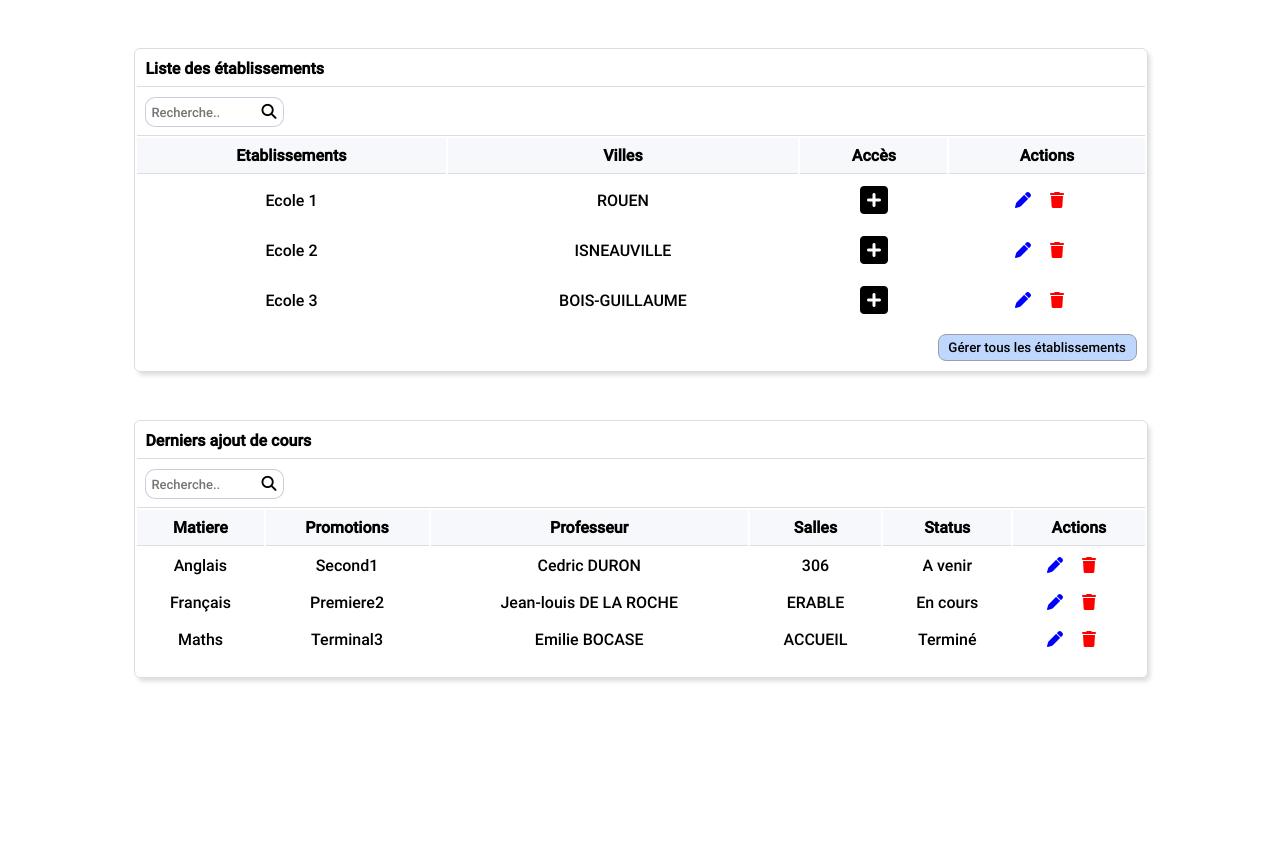
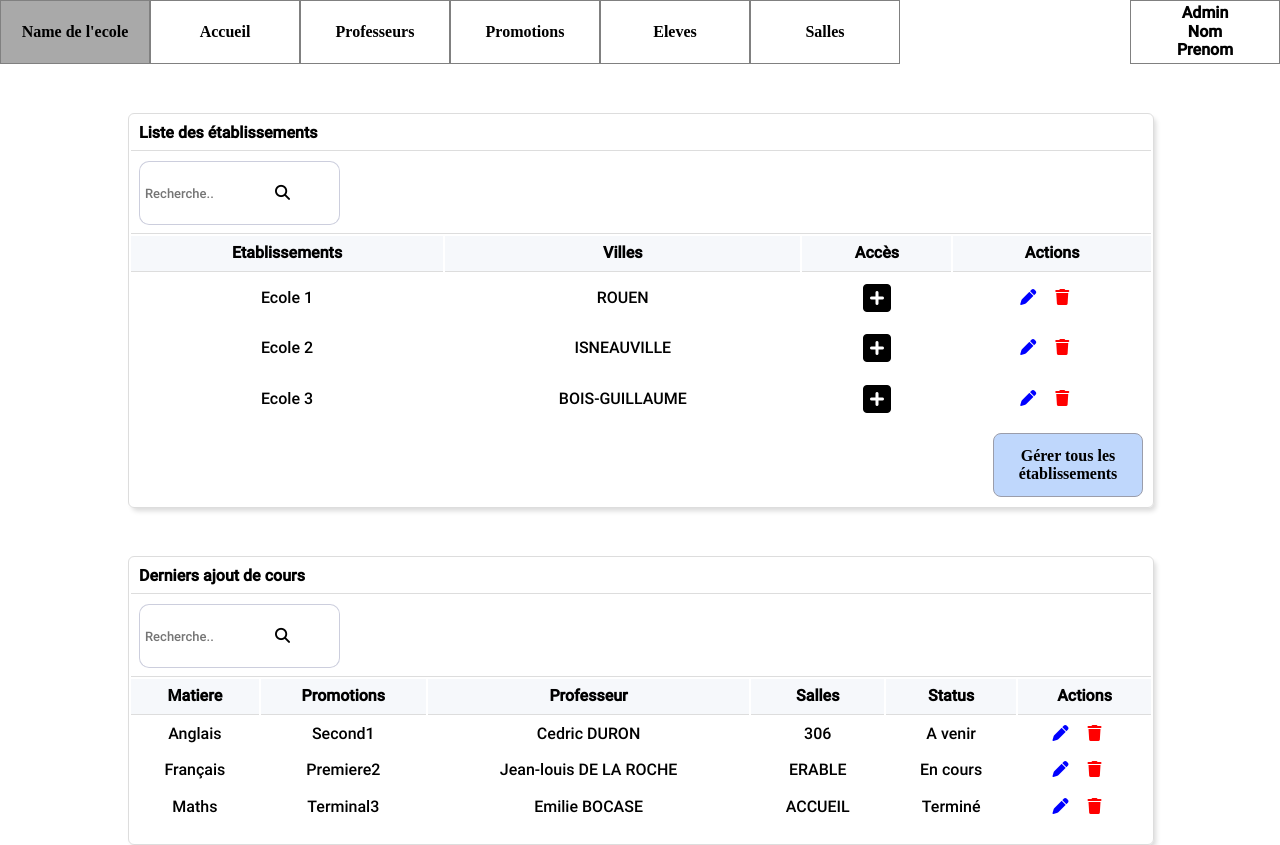
Before and after one commit to CasisBM/Gestion-Groupe-Scolaire, a PHP site: page /admin/accueil.html in a window 1280 px wide. Before the commit the page ends 682 px from the top, so only its background shows below. Run offline with PHP 8.4, Linux system fonts and the light colour scheme; some libraries are stand-ins or nearby versions.

Commit message:
ajout header

```diff
--- a/admin/accueil.html
+++ b/admin/accueil.html
@@ -12,9 +12,14 @@
       crossorigin="anonymous"
       referrerpolicy="no-referrer"
     />
+    <script src="../assets/js/include.js" defer></script>
+    <link rel="stylesheet" href="../assets/css/normalize.css" />
     <link rel="stylesheet" href="../assets/css/table.css" />
+
   </head>
+
   <body>
+    <div w3-include-html="header.html"></div>
             <!--/Table Liste Cours-->
             <table>
               <thead>
--- a/index.html
+++ b/admin/header.html
@@ -4,8 +4,8 @@
     <meta charset="UTF-8" />
     <meta http-equiv="X-UA-Compatible" content="IE=edge" />
     <meta name="viewport" content="width=device-width, initial-scale=1.0" />
-    <link rel="stylesheet" href="./CSS/menu.css" />
-    <link rel="stylesheet" href="./CSS/header.css" />
+    <link rel="stylesheet" href="../assets/css/normalize.css" />
+    <link rel="stylesheet" href="../assets/css/header.css" />
     <title>établissements scolaires</title>
   </head>
 
@@ -14,13 +14,13 @@
       <div id="container">
         <div id="btn_principal">
           <button id="btn_ecole">Name de l'ecole</button>
-          <button>Accueil</button>
-          <button onclick="location.href='http://www.google.com'" id="btn_prof">
+          <button onclick="location.href='accueil.html'">Accueil</button>
+          <button onclick="location.href='listeprofesseur.html'" id="btn_prof">
             Professeurs
           </button>
-          <button>Promotions</button>
-          <button>Eleves</button>
-          <button>Salles</button>
+          <button onclick="location.href='listepromotion.html'">Promotions</button>
+          <button onclick="location.href='listeeleve.html'">Eleves</button>
+          <button onclick="location.href='listesalle.html'">Salles</button>
         </div>
         <div id="btn_last"><ul>
           <li>
--- a/admin/listeEleves.html
+++ b/admin/listeEleve.html
@@ -12,10 +12,12 @@
       crossorigin="anonymous"
       referrerpolicy="no-referrer"
     />
+    <script src="../assets/js/include.js" defer></script>
     <link rel="stylesheet" href="../assets/css/normalize.css" />
     <link rel="stylesheet" href="../assets/css/table.css" />
   </head>
   <body>
+    <div w3-include-html="header.html"></div>
             <!--/Table Liste Professeur-->
             <table>
               <thead>
--- a/admin/listeProfesseur.html
+++ b/admin/listeProfesseur.html
@@ -12,9 +12,12 @@
       crossorigin="anonymous"
       referrerpolicy="no-referrer"
     />
+    <script src="../assets/js/include.js" defer></script>
+    <link rel="stylesheet" href="../assets/css/normalize.css" />
     <link rel="stylesheet" href="../assets/css/table.css" />
   </head>
   <body>
+    <div w3-include-html="header.html"></div>
             <!--/Table Liste Professeur-->
             <table>
               <thead>
--- a/admin/listePromotion.html
+++ b/admin/listePromotion.html
@@ -12,9 +12,12 @@
       crossorigin="anonymous"
       referrerpolicy="no-referrer"
     />
+    <script src="../assets/js/include.js" defer></script>
+    <link rel="stylesheet" href="../assets/css/normalize.css" />
     <link rel="stylesheet" href="../assets/css/table.css" />
   </head>
   <body>
+    <div w3-include-html="header.html"></div>
             <!--/Table Liste Professeur-->
             <table>
               <thead>
--- a/admin/listeSalle.html
+++ b/admin/listeSalle.html
@@ -12,9 +12,12 @@
       crossorigin="anonymous"
       referrerpolicy="no-referrer"
     />
+    <script src="../assets/js/include.js" defer></script>
+    <link rel="stylesheet" href="../assets/css/normalize.css" />
     <link rel="stylesheet" href="../assets/css/table.css" />
   </head>
   <body>
+    <div w3-include-html="header.html"></div>
             <!--/Table Liste Professeur-->
             <table>
               <thead>
--- a/admin/planningeleve.html
+++ b/admin/planningeleve.html
@@ -12,9 +12,12 @@
       crossorigin="anonymous"
       referrerpolicy="no-referrer"
     />
+    <script src="../assets/js/include.js" defer></script>
+    <link rel="stylesheet" href="../assets/css/normalize.css" />
     <link rel="stylesheet" href="../assets/css/table.css" />
   </head>
   <body>
+    <div w3-include-html="header.html"></div>
     <input type="date" min="2022-01-01" max="2025-01-01">
             <!--/Table Liste Professeur-->
             <table>
--- a/admin/planningesalle.html
+++ b/admin/planningesalle.html
@@ -12,9 +12,12 @@
       crossorigin="anonymous"
       referrerpolicy="no-referrer"
     />
+    <script src="../assets/js/include.js" defer></script>
+    <link rel="stylesheet" href="../assets/css/normalize.css" />
     <link rel="stylesheet" href="../assets/css/table.css" />
   </head>
   <body>
+    <div w3-include-html="header.html"></div>
     <input type="date" min="2022-01-01" max="2025-01-01">
             <!--/Table Liste Professeur-->
             <table>
--- a/admin/planningprof.html
+++ b/admin/planningprof.html
@@ -12,9 +12,12 @@
       crossorigin="anonymous"
       referrerpolicy="no-referrer"
     />
+    <script src="../assets/js/include.js" defer></script>
+    <link rel="stylesheet" href="../assets/css/normalize.css" />
     <link rel="stylesheet" href="../assets/css/table.css" />
   </head>
   <body>
+    <div w3-include-html="header.html"></div>
     <input type="date" min="2022-01-01" max="2025-01-01">
             <!--/Table Liste Professeur-->
             <table>
--- a/admin/planningpromotion.html
+++ b/admin/planningpromotion.html
@@ -12,9 +12,12 @@
       crossorigin="anonymous"
       referrerpolicy="no-referrer"
     />
+    <script src="../assets/js/include.js" defer></script>
+    <link rel="stylesheet" href="../assets/css/normalize.css" />
     <link rel="stylesheet" href="../assets/css/table.css" />
   </head>
   <body>
+    <div w3-include-html="header.html"></div>
     <input type="date" min="2022-01-01" max="2025-01-01">
             <!--/Table Liste Professeur-->
             <table>
--- a/assets/css/header.css
+++ b/assets/css/header.css
@@ -1,15 +1,79 @@
-@font-face {
-  font-family: "Playfair";
-  src: url("../font/PlayfairDisplay-Regular.ttf");
+* {
+  margin: 0;
+  padding: 0;
 }
-* {
+html,
+body {
+  width: 100%;
+  height: 100%;
   font-family: "Playfair";
 }
-body {
-  margin: 0;
+
+/* .top {
+  height: 64px;
+  width: 100%;
+  -webkit-box-shadow: 3px 4px 5px -1px rgba(0,0,0,0.15);
+  box-shadow: 3px 4px 10px -1px rgba(0,0,0,0.15);
+  position: absolute;
+} */
+
+
+
+@media screen and (max-width: 576px) {
+  /*   #headerMenu>li:hover{
+
+    } */
 }
-h1,
-h2,
-h3 {
-  letter-spacing: 0.3rem;
+button {
+  height: 64px;
+  width: 150px;
+  background-color: #fff;
+  background-origin: padding-box;
+  border: 0.1rem solid grey;
+  font-family: "Playfair";
+  font-weight: bold;
 }
+button:hover{
+  background-color: darkgray;
+  cursor: pointer;
+}
+#container{
+  display: flex;
+  justify-content: space-between;
+}
+#btn_principal{
+  display: flex;
+
+}
+
+
+#btn_profil,#btn_de{
+  border-style: none;
+}
+
+#btn_last ul li{
+  list-style-type: none;
+  position: relative;
+  float: right;
+  width: 110px;
+  height: 65px;
+  left: -20px;
+  /* display: none;  */
+
+}
+#btn_last ul li ul{
+display: none;
+}
+
+#btn_last ul li:hover{
+  display: block;
+}
+#btn_last ul li:hover ul{
+  display: block;
+  cursor: pointer;
+}
+#btn_admin{
+  margin-left: -20px;
+  /* border: 0.15rem solid grey;  */
+
+}
--- /dev/null
+++ b/assets/js/include.js
@@ -0,0 +1,28 @@
+function includeHTML() {
+    var z, i, elmnt, file, xhttp;
+    /* Loop through a collection of all HTML elements: */
+    z = document.getElementsByTagName("*");
+    for (i = 0; i < z.length; i++) {
+      elmnt = z[i];
+      /*search for elements with a certain atrribute:*/
+      file = elmnt.getAttribute("w3-include-html");
+      if (file) {
+        /* Make an HTTP request using the attribute value as the file name: */
+        xhttp = new XMLHttpRequest();
+        xhttp.onreadystatechange = function() {
+          if (this.readyState == 4) {
+            if (this.status == 200) {elmnt.innerHTML = this.responseText;}
+            if (this.status == 404) {elmnt.innerHTML = "Page not found.";}
+            /* Remove the attribute, and call this function once more: */
+            elmnt.removeAttribute("w3-include-html");
+            includeHTML();
+          }
+        }
+        xhttp.open("GET", file, true);
+        xhttp.send();
+        /* Exit the function: */
+        return;
+      }
+    }
+  }
+  includeHTML();
```
Also changed, not shown: assets/css/menu.css (deleted, +0 -79 lines).
